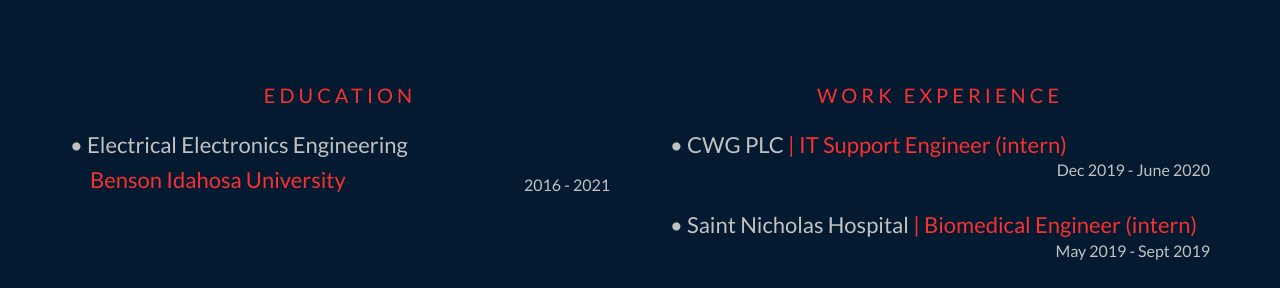
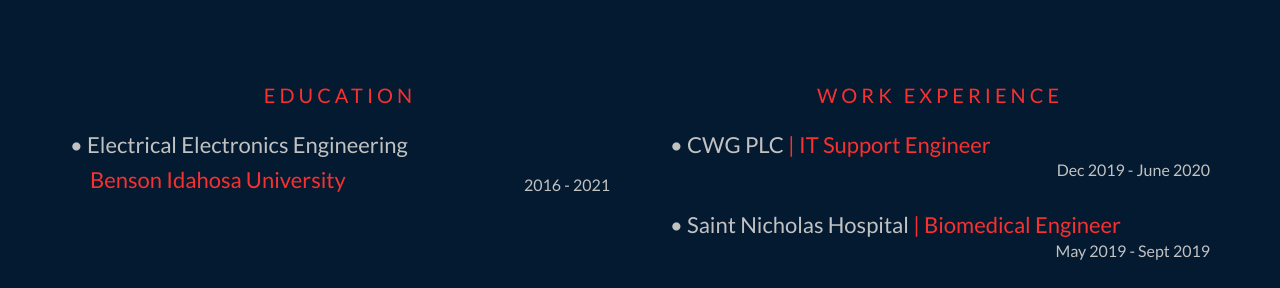
Before and after one commit to thevictorwhyte/my-portfolio, a website: page index.html in a window 1280 px wide. Shown: the part 2140-2428 px from the top of the page. Drawn offline with Linux system fonts and the light colour scheme.

Commit message:
small changes

```diff
--- a/index.html
+++ b/index.html
@@ -239,7 +239,7 @@
                         <p class="paragraph">
                             <span class="education-bullet">&bullet;</span>
                             <span>CWG PLC</span>
-                            <span class="u-color-secondary">| IT Support Engineer (intern)</span>
+                            <span class="u-color-secondary">| IT Support Engineer</span>
                             <!-- <br> -->
                             <span class="work-date">Dec 2019 - June 2020</span>
                         </p>
@@ -249,7 +249,7 @@
                         <p class="paragraph">
                             <span class="education-bullet">&bullet;</span>
                             <span>Saint Nicholas Hospital</span>
-                            <span class="u-color-secondary">| Biomedical Engineer (intern)</span>
+                            <span class="u-color-secondary">| Biomedical Engineer</span>
                             <!-- <br> -->
                             <span class="work-date">May 2019 - Sept 2019</span>
                         </p>
```
